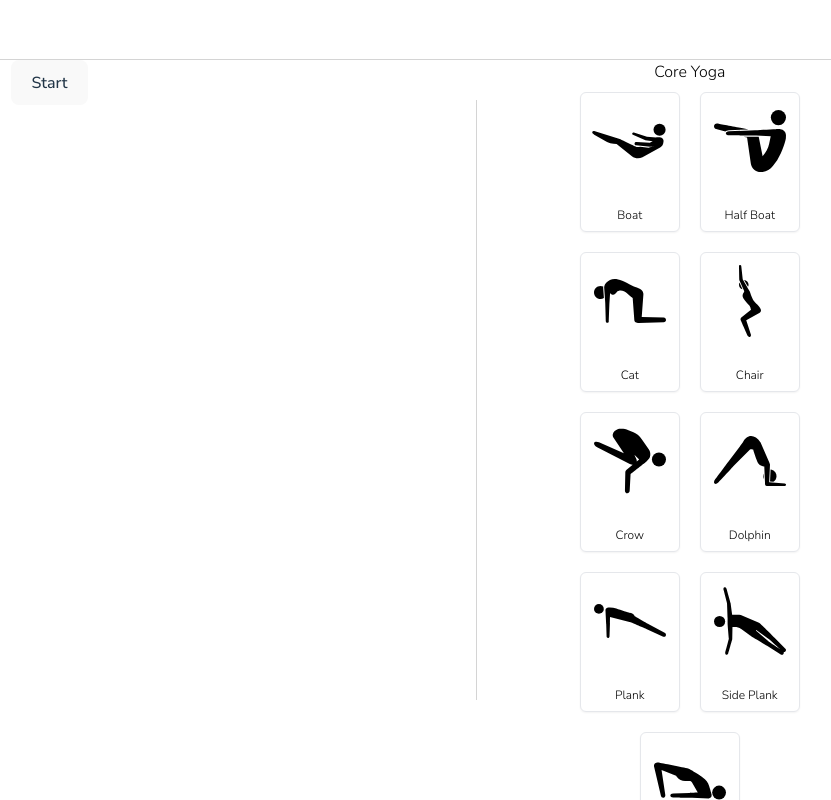
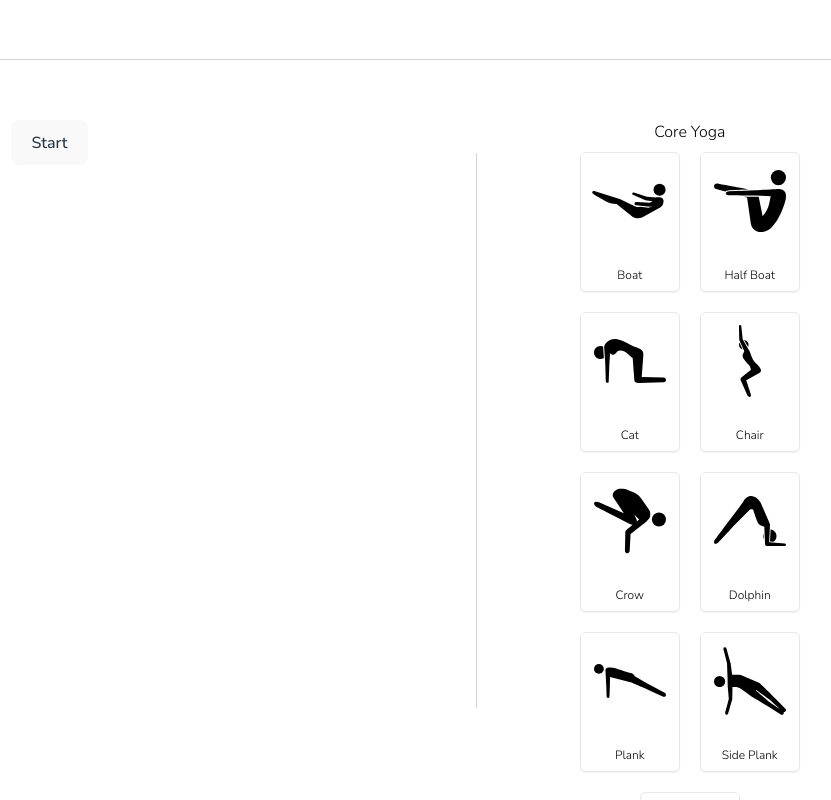
Before and after one commit to sevleo/YoGato-frontend, a React (Vite) app: page /builder in a window 1280 px wide. Shown: the whole page, without its empty margins (377-1208 px from the left). Built offline with nearby package versions, Linux system fonts and the light colour scheme.

Commit message:
Simplify scrollbar

```diff
--- a/src/components/pages/Builder.tsx
+++ b/src/components/pages/Builder.tsx
@@ -140,15 +140,21 @@ function Builder() {
   return (
     <>
       <header
-        className=" fixed left-[8px] z-50 flex h-[60px] w-full items-center  justify-center border-b-[0.5px] border-neutral-300 text-black"
-        style={{ backdropFilter: "blur(8px)", width: "calc(100% - 16px)" }}
+        className=" fixed z-50 flex h-[60px] w-full items-center  justify-center border-b-[0.5px] border-neutral-300 text-black"
+        style={
+          {
+            // backdropFilter: "blur(8px)",
+            // width: "calc(100% - 16px)",
+            // transform: "translateX(-50%)",
+          }
+        }
       ></header>
       <DndContext
         onDragStart={handleDragStart}
         onDragEnd={handleDragEnd}
         // onDragCancel={handleDragCancel}
       >
-        <div className="builder ml-auto mr-auto flex h-full w-full max-w-screen-2xl">
+        <div className="builder ml-auto mr-auto flex h-full w-full max-w-screen-2xl pt-[60px]">
           <div className="rtl scrollbar-gutter canvas w-2/3 overflow-auto ">
             <Flow flow={flow} setFlow={setFlow} isDragging={isDragging}></Flow>
           </div>
--- a/src/output.css
+++ b/src/output.css
@@ -572,6 +572,10 @@ video {
   top: 3px;
 }
 
+.left-1\/2 {
+  left: 50%;
+}
+
 .z-10 {
   z-index: 10;
 }
@@ -691,6 +695,15 @@ video {
 
 .max-w-screen-2xl {
   max-width: 1536px;
+}
+
+.max-w-\[1000px\] {
+  max-width: 1000px;
+}
+
+.translate-x-1\/2 {
+  --tw-translate-x: 50%;
+  transform: translate(var(--tw-translate-x), var(--tw-translate-y)) rotate(var(--tw-rotate)) skewX(var(--tw-skew-x)) skewY(var(--tw-skew-y)) scaleX(var(--tw-scale-x)) scaleY(var(--tw-scale-y));
 }
 
 .transform {
@@ -946,6 +959,10 @@ video {
 
 .pt-\[2px\] {
   padding-top: 2px;
+}
+
+.pt-\[60px\] {
+  padding-top: 60px;
 }
 
 .text-left {
```
